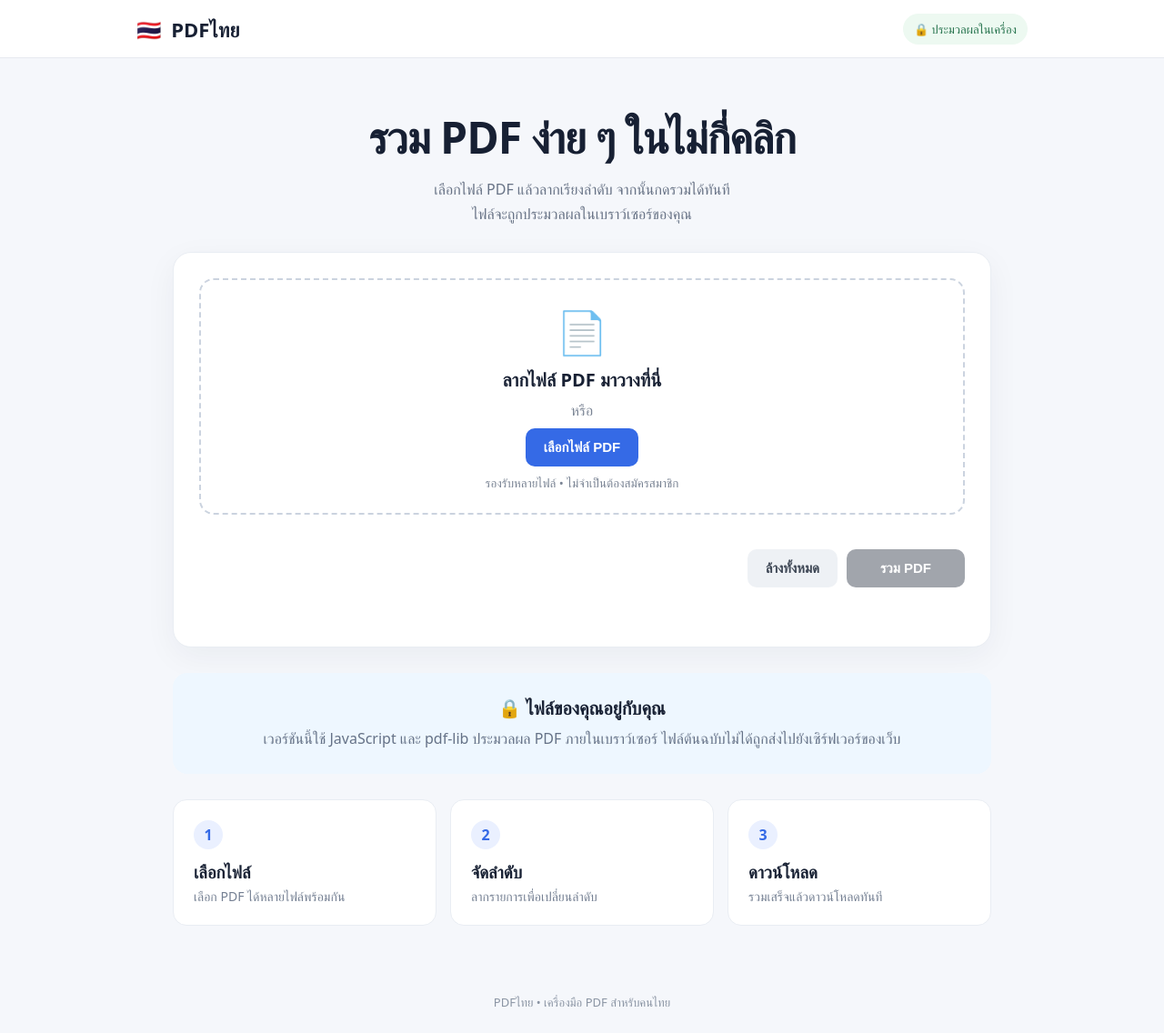
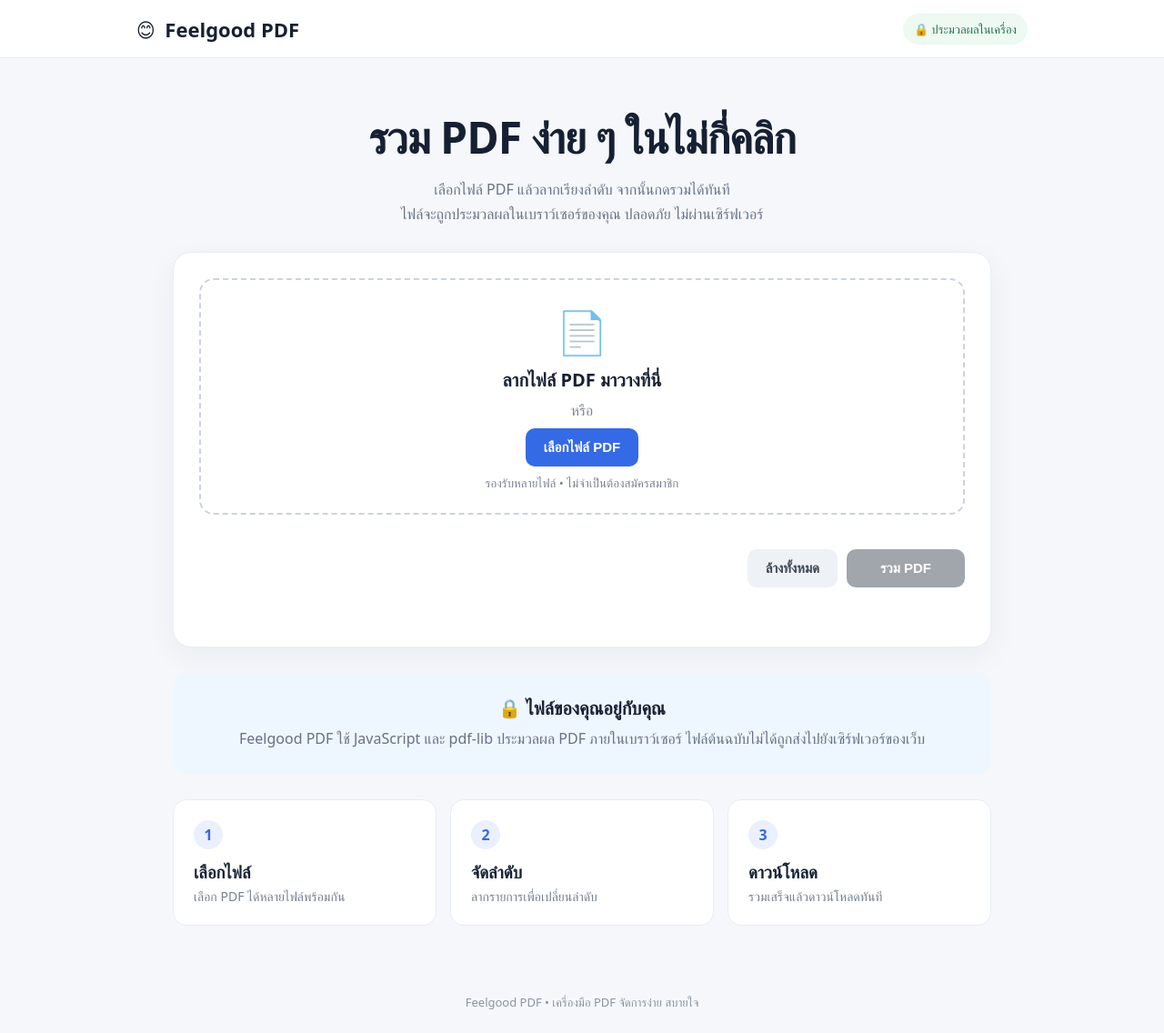
Before and after one commit to kafewks/pdf-thai, a plain HTML site: page index.html in a window 1280 px wide. Shown: the whole page at 91% size. Drawn offline with Linux system fonts and the light colour scheme.

Commit message:
แก้ไขชื่อเว็บ

```diff
--- a/index.html
+++ b/index.html
@@ -3,18 +3,18 @@
 <head>
   <meta charset="utf-8">
   <meta name="viewport" content="width=device-width,initial-scale=1">
-  <title>PDFไทย — รวม PDF ออนไลน์</title>
+  <title>Feelgood PDF — รวม PDF ออนไลน์ง่าย ๆ ฟรี</title>
   <script async src="https://pagead2.googlesyndication.com/pagead/js/adsbygoogle.js?client=ca-pub-4752865307528984"
      crossorigin="anonymous"></script>
-  <meta name="description" content="รวมไฟล์ PDF ฟรีในเบราว์เซอร์ ไฟล์ไม่ถูกอัปโหลดขึ้นเซิร์ฟเวอร์">
+  <meta name="description" content="รวมไฟล์ PDF ฟรีในเบราว์เซอร์ ใช้งานง่าย ไฟล์ไม่ถูกอัปโหลดขึ้นเซิร์ฟเวอร์ ปลอดภัย 100%">
   <link rel="stylesheet" href="style.css">
 </head>
 <body>
-<header class="top"><div class="brand">🇹🇭 <span>PDFไทย</span></div><div class="badge">🔒 ประมวลผลในเครื่อง</div></header>
+<header class="top"><div class="brand">😊 <span>Feelgood PDF</span></div><div class="badge">🔒 ประมวลผลในเครื่อง</div></header>
 <main>
   <section class="hero">
     <h1>รวม PDF ง่าย ๆ ในไม่กี่คลิก</h1>
-    <p>เลือกไฟล์ PDF แล้วลากเรียงลำดับ จากนั้นกดรวมได้ทันที<br>ไฟล์จะถูกประมวลผลในเบราว์เซอร์ของคุณ</p>
+    <p>เลือกไฟล์ PDF แล้วลากเรียงลำดับ จากนั้นกดรวมได้ทันที<br>ไฟล์จะถูกประมวลผลในเบราว์เซอร์ของคุณ ปลอดภัย ไม่ผ่านเซิร์ฟเวอร์</p>
   </section>
 
   <section class="card">
@@ -38,7 +38,7 @@
 
   <section class="privacy">
     <h2>🔒 ไฟล์ของคุณอยู่กับคุณ</h2>
-    <p>เวอร์ชันนี้ใช้ JavaScript และ pdf-lib ประมวลผล PDF ภายในเบราว์เซอร์ ไฟล์ต้นฉบับไม่ได้ถูกส่งไปยังเซิร์ฟเวอร์ของเว็บ</p>
+    <p>Feelgood PDF ใช้ JavaScript และ pdf-lib ประมวลผล PDF ภายในเบราว์เซอร์ ไฟล์ต้นฉบับไม่ได้ถูกส่งไปยังเซิร์ฟเวอร์ของเว็บ</p>
   </section>
 
   <section class="features">
@@ -47,7 +47,7 @@
     <div><b>3</b><h3>ดาวน์โหลด</h3><p>รวมเสร็จแล้วดาวน์โหลดทันที</p></div>
   </section>
 </main>
-<footer>PDFไทย • เครื่องมือ PDF สำหรับคนไทย</footer>
+<footer>Feelgood PDF • เครื่องมือ PDF จัดการง่าย สบายใจ</footer>
 <script src="https://unpkg.com/pdf-lib@1.17.1/dist/pdf-lib.min.js"></script>
 <script src="app.js"></script>
 </body>
```
